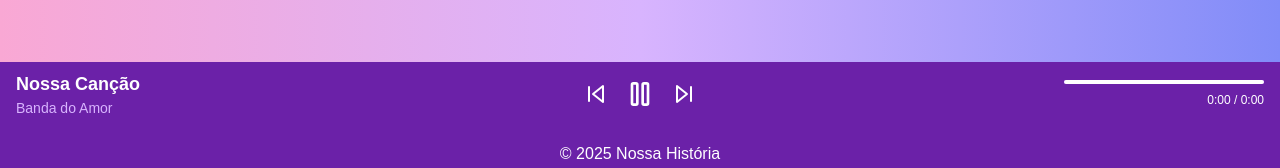
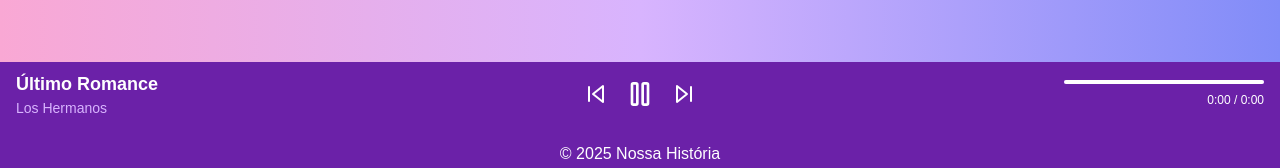
Before and after one commit to gabrielcampanile/anniversary-project, a Next.js app: page / in a window 1280 px wide. Shown: the part 638-806 px from the top of the page. Built offline with nearby package versions, Linux system fonts and the light colour scheme.

Commit message:
feat: update initial playlist in AnniversaryPage with new song titles and artists

```diff
--- a/components/AnniversaryPage.tsx
+++ b/components/AnniversaryPage.tsx
@@ -23,9 +23,10 @@ interface Memory {
 }
 
 const initialPlaylist: Song[] = [
-  { id: 1, title: "Nossa Canção", artist: "Banda do Amor", youtubeId: "dQw4w9WgXcQ" },
-  { id: 2, title: "Primeiro Encontro", artist: "Cantores Românticos", youtubeId: "ZbZSe6N_BXs" },
-  { id: 3, title: "Valsa do Aniversário", artist: "Orquestra da Celebração", youtubeId: "fJ9rUzIMcZQ" },
+  { id: 1, title: "Último Romance", artist: "Los Hermanos", youtubeId: "WEYV5pTjNHU" },
+  { id: 2, title: "Bohemian Rhapsody", artist: "Queen", youtubeId: "fJ9rUzIMcZQ" },
+  { id: 3, title: "Te amo Disgraça", artist: "Baco Exu", youtubeId: "qeO5EBBCPm0" },
+  { id: 4, title: "Meu Pedaço de Pecado", artist: "João Gomes", youtubeId: "H1DEczvTjgE" },
 ]
 
 const initialMemories: Memory[] = [
```
